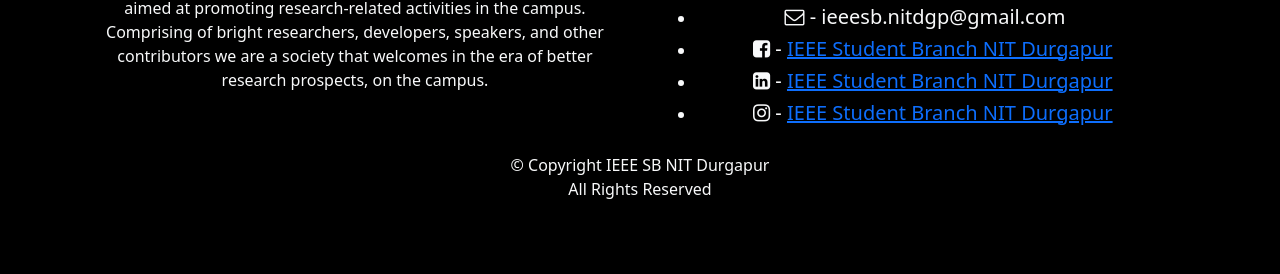
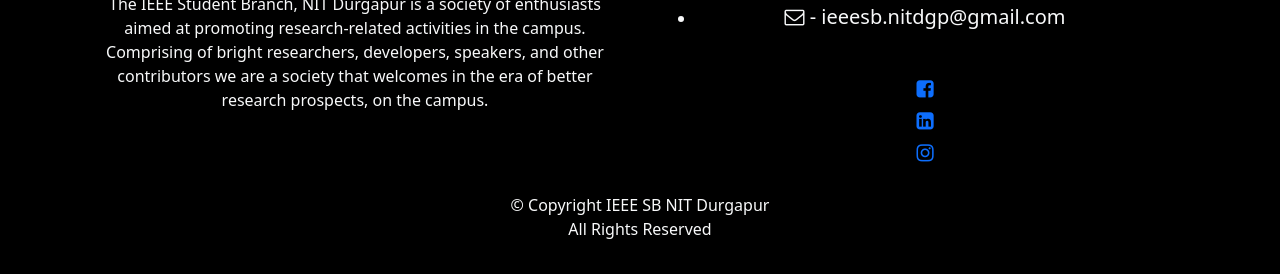
Before and after one commit to ieeesb-nitdgp/datacon, a plain HTML site: page index.html in a window 1280 px wide. Shown: the part 3797-4071 px from the top of the page. Before the commit the page ends 4034 px from the top, so only its background shows below. Drawn offline with nearby package versions, Linux system fonts and the light colour scheme; a script that the page names is missing.

Commit message:
Update index.html

```diff
--- a/index.html
+++ b/index.html
@@ -144,13 +144,16 @@
           <ul>
             <li><h5><i class="fa fa-whatsapp" aria-hidden="true"></i> - +91 89814 94321 (Aman) <br> &nbsp;&nbsp;&nbsp;&nbsp;&nbsp;&nbsp; +91 62911 59423 (Mohit) <br> &nbsp;&nbsp;&nbsp;&nbsp;&nbsp;&nbsp;&nbsp;&nbsp;&nbsp; +91 89005 37156 (Vaishali) </h5></li>
             <li><h5><i class="fa fa-envelope-o" aria-hidden="true"></i> - ieeesb.nitdgp@gmail.com</h5></li>
-            <li><h5>&nbsp;&nbsp;&nbsp;<i class="fa fa-facebook-square" aria-hidden="true"></i> - <a href="https://www.facebook.com/nitdgpieeesociety" target="_blank">IEEE Student Branch NIT Durgapur</a></h5></li>
-            <li><h5>&nbsp;&nbsp;&nbsp;<i class="fa fa-linkedin-square" aria-hidden="true"></i> - <a href="https://www.linkedin.com/company/ieeesbnitdgp" target="_blank">IEEE Student Branch NIT Durgapur</a></h5></li>
-            <li><h5>&nbsp;&nbsp;&nbsp;<i class="fa fa-instagram" aria-hidden="true"></i> - <a href="https://www.instagram.com/ieeesb_nitdgp/" target="_blank">IEEE Student Branch NIT Durgapur</a></h5></li>
+
           </ul>
+          <div class="flex-box row social-link-container">
+            <h5><a href="https://www.facebook.com/nitdgpieeesociety" target="_blank"><i class="fa fa-facebook-square" aria-hidden="true"></i></a></h5>
+            <h5><a href="https://www.linkedin.com/company/ieeesbnitdgp" target="_blank"><i class="fa fa-linkedin-square" aria-hidden="true"></i></a></h5>
+            <h5><a href="https://www.instagram.com/ieeesb_nitdgp/" target="_blank"><i class="fa fa-instagram" aria-hidden="true"></i></a></h5>
+          </div>
           </div>
         </div>
-        <p> &copy; Copyright IEEE SB NIT Durgapur </br>
+        <p class="copyright-container"> &copy; Copyright IEEE SB NIT Durgapur </br>
           All Rights Reserved</p>
       </div>
     </div>
```
